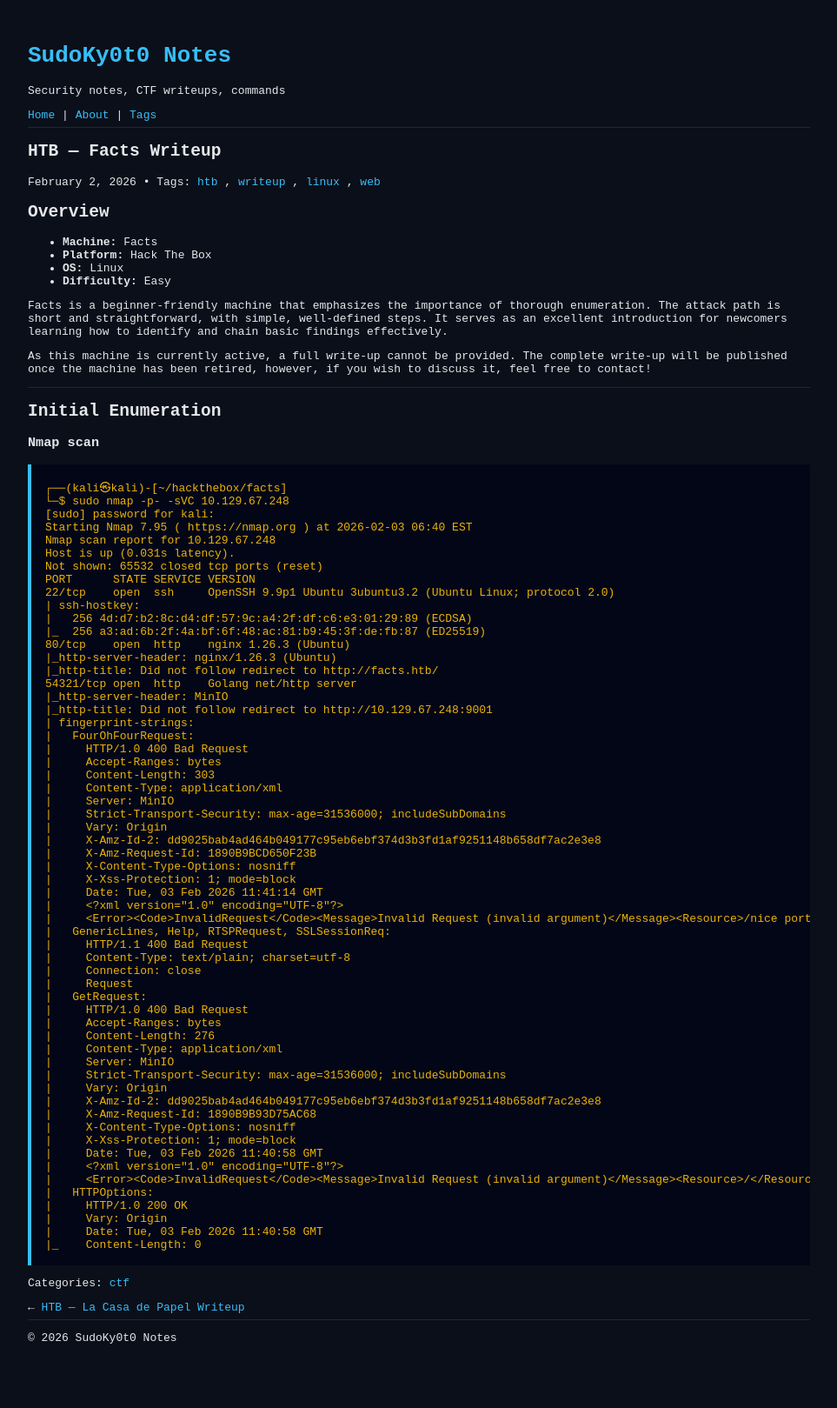
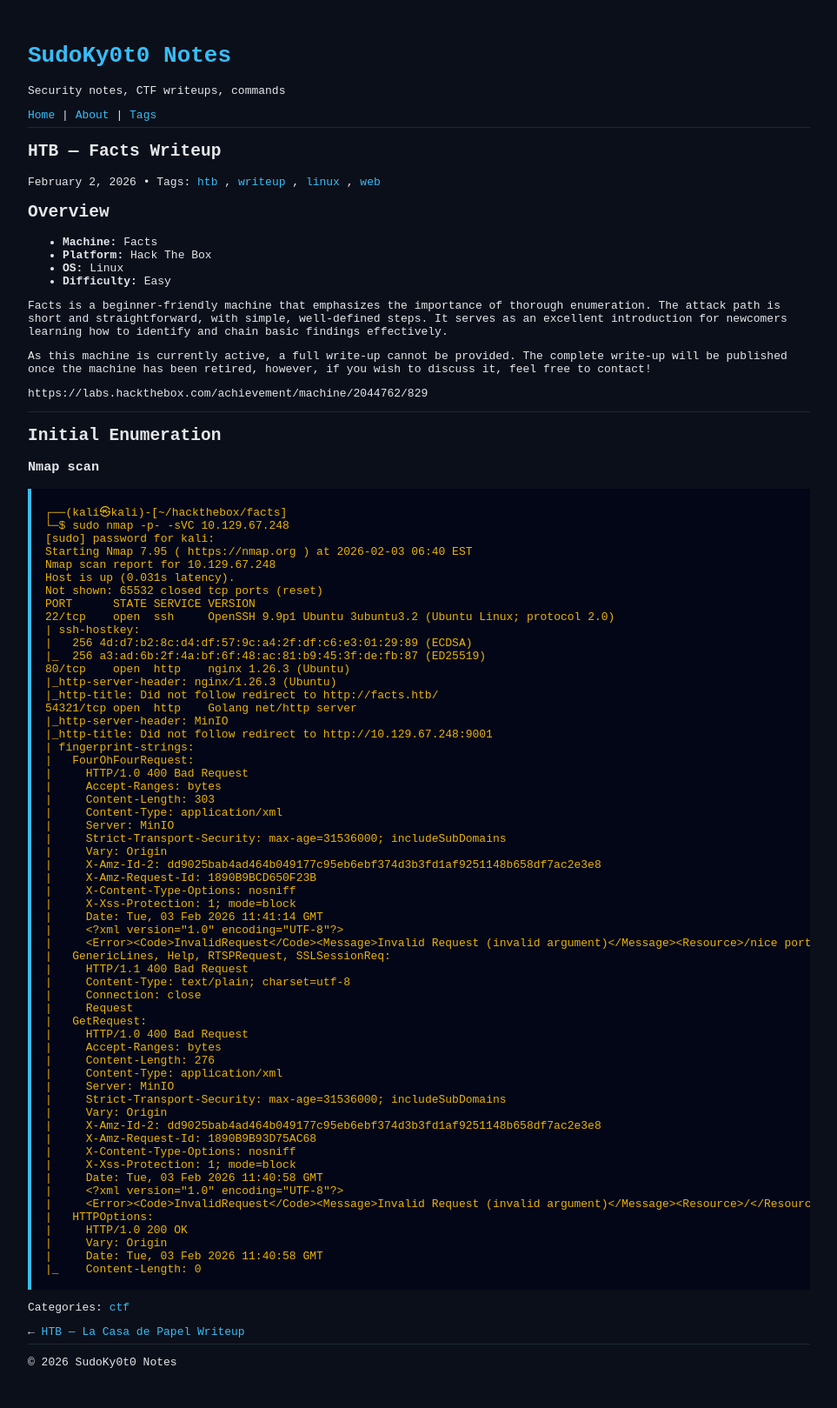
Before and after one commit to SudoKy0t0/SudoKy0t0.github.io, a Jekyll site: the page built from _posts/2026-02-02-htb-facts-writeup.md, in a window 1280 px wide. Shown: the whole page at 87% size, without its empty margins (158-1121 px from the left). Built offline with Jekyll 4.4.1, drawn with Linux system fonts in a browser that asks for light colours; before the commit the page ends 1591 px from its top, so only the background shows below that; part of the change alters nothing that is shown.

Commit message:
Update 2026-02-02-htb-facts-writeup.md

```diff
--- a/_posts/2026-02-02-htb-facts-writeup.md
+++ b/_posts/2026-02-02-htb-facts-writeup.md
@@ -16,6 +16,8 @@ categories: [ctf]
 Facts is a beginner-friendly machine that emphasizes the importance of thorough enumeration. The attack path is short and straightforward, with simple, well-defined steps. It serves as an excellent introduction for newcomers learning how to identify and chain basic findings effectively.
 
 As this machine is currently active, a full write-up cannot be provided. The complete write-up will be published once the machine has been retired, however, if you wish to discuss it, feel free to contact!
+
+https://labs.hackthebox.com/achievement/machine/2044762/829
 
 ---
 
```
